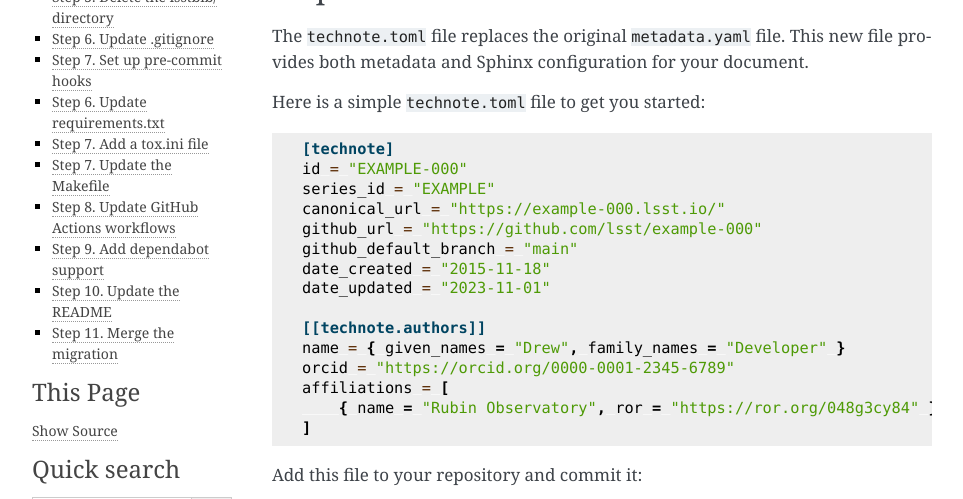
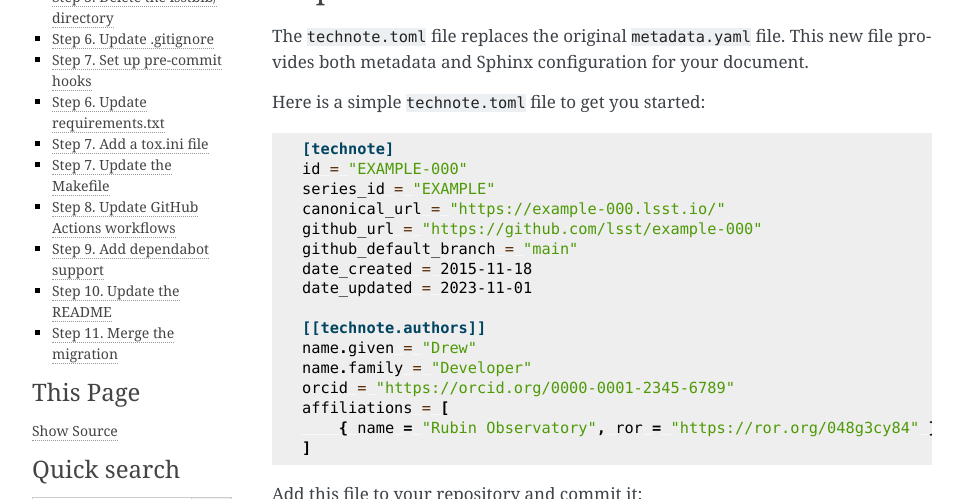
Before and after one commit to lsst-sqre/documenteer, a Sphinx documentation site: the page built from docs/technotes/migrate.rst, in a window 1280 px wide and 900 px high, scrolled down 507 px, cut to the strip 0-499 px from the top of the window. Shown: the whole strip, without its empty margins (148-1111 px from the left). Built offline with Sphinx 7.4.7, drawn with Linux system fonts in a browser that asks for light colours; pages that are not in the unit, such as notebooks, are missing from menus.

Commit message:
Migrate author metadata in technote.toml
Change of metadata keys for given and family names.

```diff
--- a/docs/technotes/migrate.rst
+++ b/docs/technotes/migrate.rst
@@ -27,11 +27,12 @@
    canonical_url = "https://example-000.lsst.io/"
    github_url = "https://github.com/lsst/example-000"
    github_default_branch = "main"
-   date_created = "2015-11-18"
-   date_updated = "2023-11-01"
+   date_created = 2015-11-18
+   date_updated = 2023-11-01
 
    [[technote.authors]]
-   name = { given_names = "Drew", family_names = "Developer" }
+   name.given = "Drew"
+   name.family = "Developer"
    orcid = "https://orcid.org/0000-0001-2345-6789"
    affiliations = [
        { name = "Rubin Observatory", ror = "https://ror.org/048g3cy84" }
```
Also changed, not shown: 1 other file.
